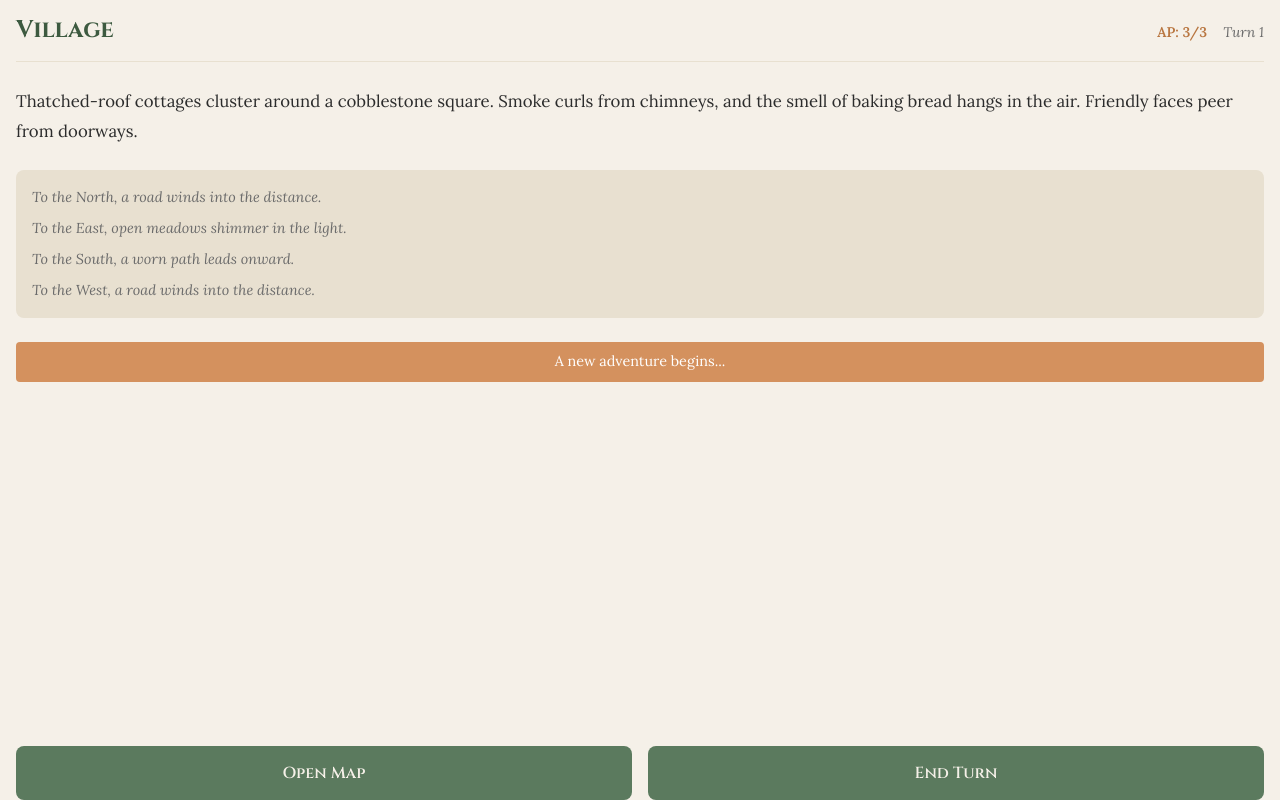
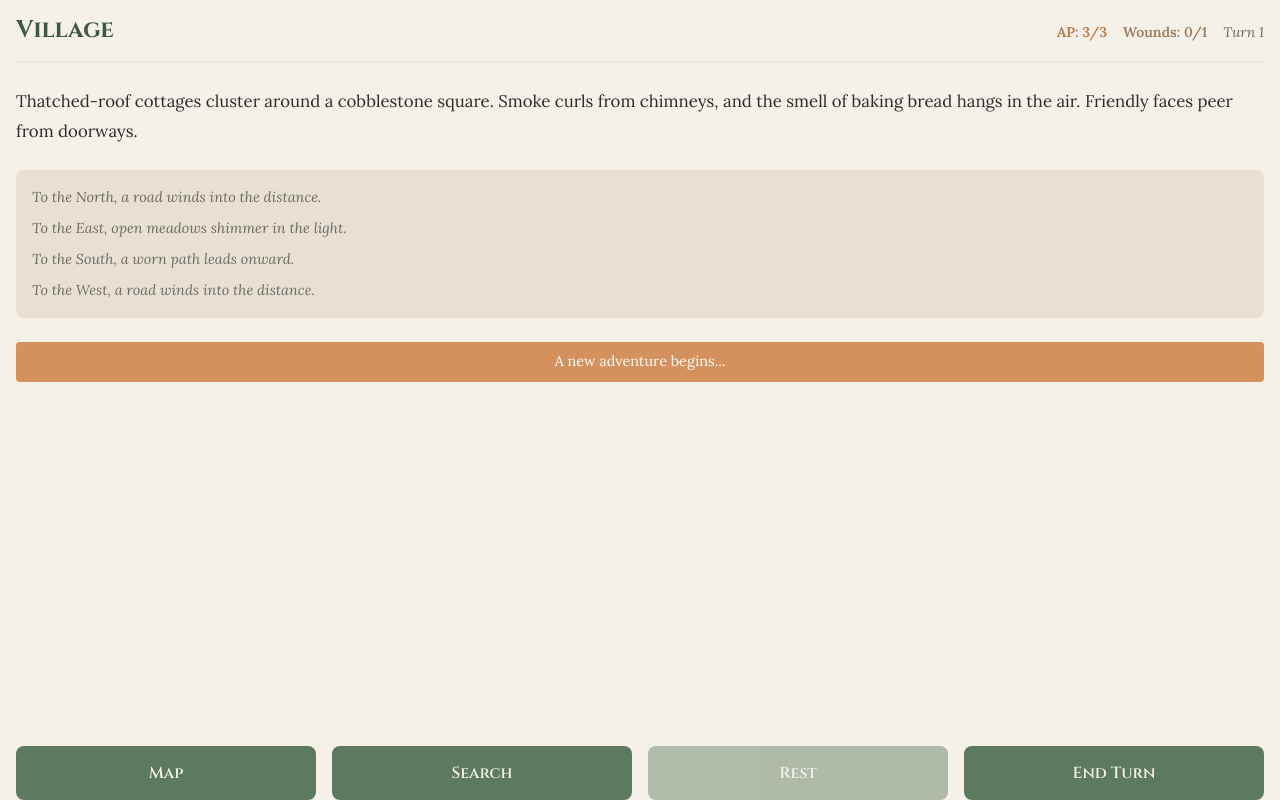
Before and after one commit to pbrdmn/wild-and-wanderful, a React (Vite) app: page / in a window 1280 px wide. Built offline with nearby package versions, Linux system fonts and the light colour scheme.

Commit message:
feat: add wound display and search/rest buttons to Scene View
HUD now shows Wounds alongside AP and Turn. Search and Rest buttons
appear in the action footer with disabled states when AP is insufficient
or player has no wounds to heal. Combat banner shown when ambushed.

```diff
--- a/src/components/SceneView/SceneView.module.css
+++ b/src/components/SceneView/SceneView.module.css
@@ -94,7 +94,27 @@
   min-height: 48px;
 }
 
-.actionButton:active {
+.actionButton:active:not(:disabled) {
   background-color: var(--color-forest-dark);
   transform: scale(0.97);
 }
+
+.actionButton.disabled {
+  opacity: 0.45;
+  cursor: not-allowed;
+}
+
+.wounds {
+  font-weight: 600;
+  color: var(--color-earth);
+}
+
+.combatBanner {
+  padding: var(--spacing-sm) var(--spacing-md);
+  background-color: var(--color-earth);
+  color: var(--color-parchment);
+  border-radius: var(--radius-sm);
+  font-weight: 600;
+  font-size: 0.95rem;
+  text-align: center;
+}
--- a/src/components/SceneView/SceneView.tsx
+++ b/src/components/SceneView/SceneView.tsx
@@ -1,14 +1,19 @@
 import { useGameStore } from '../../stores/gameStore'
 import { getBiomeData } from '../../engine/biomes'
+import { AP_COST_REST, AP_COST_SEARCH } from '../../engine/types'
 import styles from './SceneView.module.css'
 
 export function SceneView() {
   const player = useGameStore((s) => s.player)
   const world = useGameStore((s) => s.world)
   const turnNumber = useGameStore((s) => s.turnNumber)
+  const gamePhase = useGameStore((s) => s.gamePhase)
+  const activeEnemy = useGameStore((s) => s.activeEnemy)
   const message = useGameStore((s) => s.message)
   const setView = useGameStore((s) => s.setView)
   const endTurn = useGameStore((s) => s.endTurn)
+  const rest = useGameStore((s) => s.rest)
+  const search = useGameStore((s) => s.search)
   const currentTileDescription = useGameStore((s) => s.currentTileDescription)
   const peripheralGlimpses = useGameStore((s) => s.peripheralGlimpses)
 
@@ -17,6 +22,10 @@ export function SceneView() {
   const description = currentTileDescription()
   const glimpses = peripheralGlimpses()
 
+  const canAct = player.ap >= AP_COST_REST
+  const canRest = canAct && player.wounds > 0
+  const canSearch = player.ap >= AP_COST_SEARCH
+
   return (
     <div className={styles.sceneView}>
       <header className={styles.header}>
@@ -24,6 +33,9 @@ export function SceneView() {
         <div className={styles.hud}>
           <span className={styles.ap} data-testid="ap-display">
             AP: {player.ap}/{player.maxAp}
+          </span>
+          <span className={styles.wounds} data-testid="wounds-display">
+            Wounds: {player.wounds}/{player.maxWounds}
           </span>
           <span className={styles.turn} data-testid="turn-display">
             Turn {turnNumber}
@@ -44,6 +56,12 @@ export function SceneView() {
           ))}
         </div>
 
+        {gamePhase === 'combat' && activeEnemy && (
+          <div className={styles.combatBanner} data-testid="combat-banner" role="alert">
+            A {activeEnemy.name} blocks your path!
+          </div>
+        )}
+
         {message && (
           <p className={styles.message} data-testid="game-message" role="status">
             {message}
@@ -57,7 +75,23 @@ export function SceneView() {
           onClick={() => setView('map')}
           data-testid="open-map-button"
         >
-          Open Map
+          Map
+        </button>
+        <button
+          className={`${styles.actionButton} ${!canSearch ? styles.disabled : ''}`}
+          onClick={search}
+          disabled={!canSearch}
+          data-testid="search-button"
+        >
+          Search
+        </button>
+        <button
+          className={`${styles.actionButton} ${!canRest ? styles.disabled : ''}`}
+          onClick={rest}
+          disabled={!canRest}
+          data-testid="rest-button"
+        >
+          Rest
         </button>
         <button
           className={styles.actionButton}
```
Also changed, not shown: 1 other file (tests, documents, lock files or other folders).
